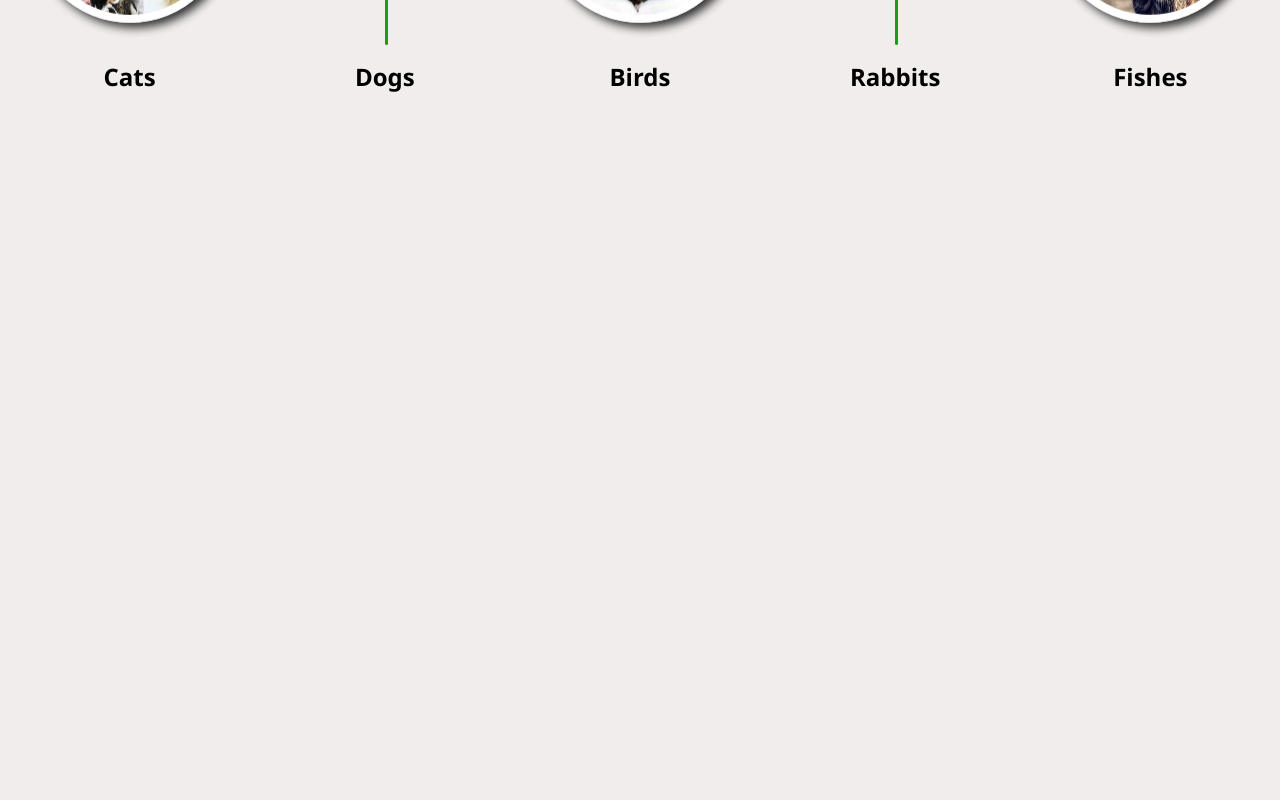
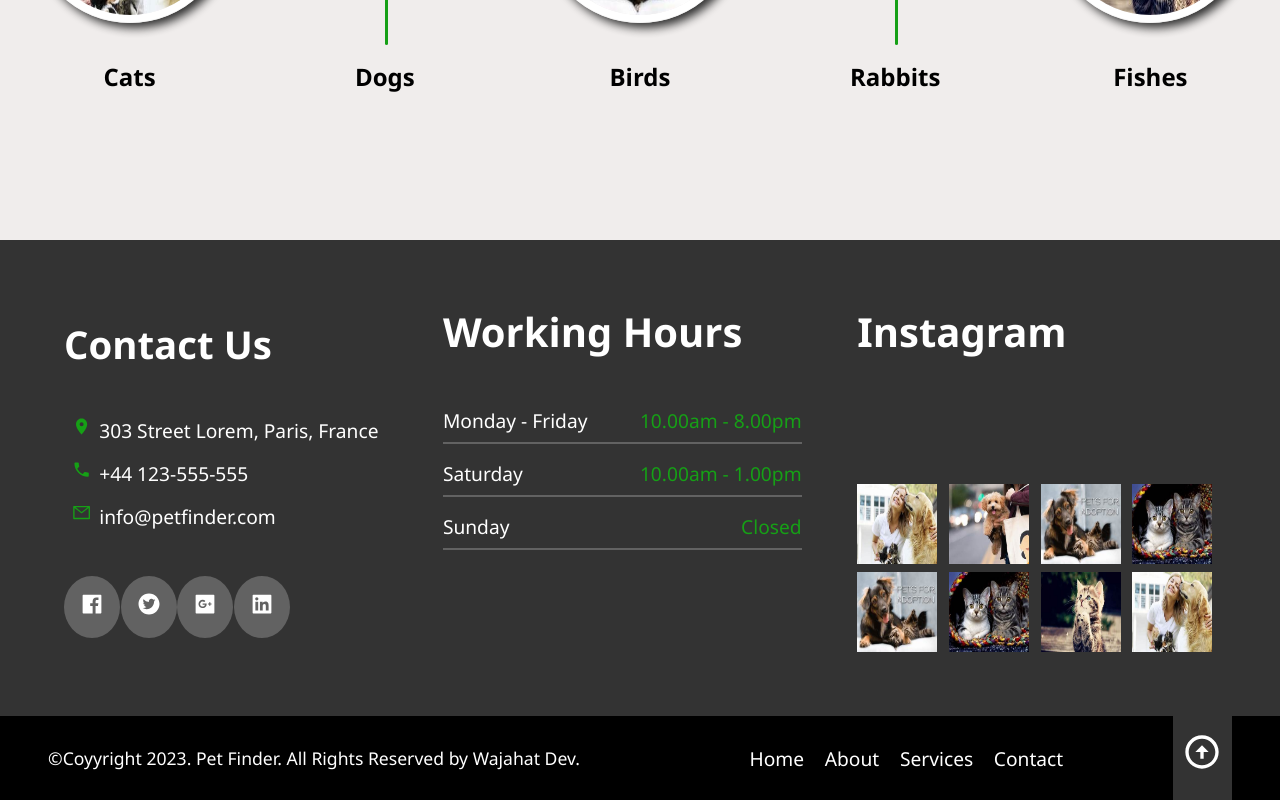
Before and after one commit to wajaht-ali/codeclause_pet-finder_app, a React (Create React App) app: page / in a window 1280 px wide. Shown: the part 1360-2160 px from the top of the page. Before the commit the page ends 1600 px from the top, so only its background shows below. Built offline with nearby package versions, Linux system fonts and the light colour scheme.

Commit message:
Footer updated sucessfully

```diff
--- /dev/null
+++ b/src/components/Footer.jsx
@@ -0,0 +1,97 @@
+import React from 'react'
+
+import { AiOutlineMail, AiFillFacebook, AiFillTwitterCircle, AiFillLinkedin, AiFillGooglePlusSquare } from "react-icons/ai";
+import { MdLocationOn, MdPhone } from "react-icons/md";
+import { MdArrowCircleUp } from "react-icons/md";
+import { NavLink } from 'react-router-dom';
+import img1 from "../assets/imgs/img1.jpeg";
+import img2 from "../assets/imgs/img2.jpeg";
+import img3 from "../assets/imgs/img3.jpeg";
+import img4 from "../assets/imgs/img4.jpeg";
+import img5 from "../assets/imgs/img5.jpeg";
+
+import "../styling/Footer.scss";
+const Footer = () => {
+    return (
+        <div className='footer'>
+            <div className="main">
+                <div className="contacts box">
+                    <h1>Contact Us</h1>
+                    <div className="credentials">
+                        <div className="address">
+                            <MdLocationOn />
+                            <p>303 Street Lorem, Paris, France</p>
+                        </div>
+                        <div className="phone">
+                            <MdPhone />
+                            <p>+44 123-555-555</p>
+                        </div>
+                        <div className="mail">
+                            <AiOutlineMail />
+                            <p>info@petfinder.com</p>
+                        </div>
+                    </div>
+                    <div className="icons">
+                        <ul>
+                            <li><NavLink className="svg" to={"http://www.facebook.com"}><AiFillFacebook /></NavLink></li>
+
+                            <li><NavLink className="svg" to={"http://www.facebook.com"}><AiFillTwitterCircle /></NavLink></li>
+
+                            <li><NavLink className="svg" to={"http://www.facebook.com"}><AiFillGooglePlusSquare /></NavLink></li>
+
+                            <li><NavLink className="svg" to={"http://www.facebook.com"}><AiFillLinkedin /></NavLink></li>
+                        </ul>
+                    </div>
+                </div>
+                <div className="opening box">
+                    <h1>Working Hours</h1>
+                    <div className="timings">
+                        <div className="line">
+                            <p>Monday - Friday</p>
+                            <p id='p2'>10.00am - 8.00pm</p>
+                        </div>
+                        <div className="line">
+                            <p>Saturday</p>
+                            <p id='p2'>10.00am - 1.00pm</p>
+                        </div>
+                        <div className="line">
+                            <p>Sunday </p>
+                            <p id='p2'>Closed</p>
+                        </div>
+                    </div>
+                </div>
+                <div className="instagram box">
+                    <h1>Instagram</h1>
+                    <div className="posts">
+                        <img src={img1} alt="img1" />
+                        <img src={img2} alt="img2" />
+                        <img src={img3} alt="img3" />
+                        <img src={img4} alt="img4" />
+                        <img src={img3} alt="img3" />
+                        <img src={img4} alt="img4" />
+                        <img src={img5} alt="img5" />
+                        <img src={img1} alt="img1" />
+                    </div>
+                </div>
+            </div>
+            <div className="bottom">
+                <div className="copyrights">
+                    <p>&copy;Coyyright 2023. Pet Finder. All Rights Reserved by Wajahat Dev.</p>
+                </div>
+                <div className="nav-icons">
+                    <ul>
+                        <li><NavLink id='link' to={"/"}>Home</NavLink></li>
+                        <li><NavLink id='link' >About</NavLink></li>
+                        <li><NavLink id='link' >Services</NavLink></li>
+                        <li><NavLink id='link' >Contact</NavLink></li>
+                    </ul>
+                </div>
+                <div className="btn-top">
+                    <a href="#home" id='btn'><MdArrowCircleUp /></a>
+                </div>
+            </div>
+        </div>
+    )
+}
+
+export default Footer
--- a/src/components/Header.jsx
+++ b/src/components/Header.jsx
@@ -5,7 +5,7 @@ import { AiFillFacebook, AiFillTwitterCircle, AiFillGooglePlusSquare, AiFillLink
 
 const Header = () => {
     return (
-        <div className='header'>
+        <div className='header' id='header'>
             <div className="topbar">
                 <div className="contact-info">
                     <MdPhone />
--- a/src/components/Home.jsx
+++ b/src/components/Home.jsx
@@ -2,6 +2,7 @@ import React from 'react'
 import { Carousel } from 'react-responsive-carousel';
 import TypeWriter from "typewriter-effect";
 import "react-responsive-carousel/lib/styles/carousel.min.css";
+import Footer from './Footer';
 import "../styling/Home.scss";
 import img1 from "../assets/imgs/img1.jpeg";
 import img2 from "../assets/imgs/img2.jpeg";
@@ -11,7 +12,7 @@ import img5 from "../assets/imgs/img5.jpeg";
 
 const Home = () => {
     return (
-        <div className='home'>
+        <div className='home' id='home'>
             <Carousel
                 infiniteLoop
                 autoPlay
@@ -78,6 +79,7 @@ const Home = () => {
                 </div>
             </div>
 
+            <Footer />
         </div>
     )
 }
--- /dev/null
+++ b/src/styling/Footer.scss
@@ -0,0 +1,231 @@
+@import "./Utilities.scss";
+
+.footer {
+    height: 70vh;
+    width: 100%;
+    display: flex;
+    flex-direction: column;
+    justify-content: space-between;
+    background-color: #333;
+
+    >.main {
+        height: 85%;
+        width: 100%;
+        display: flex;
+        flex-direction: row;
+        justify-content: space-between;
+        align-items: center;
+        padding: 3rem;
+
+        .contacts {
+            height: 100%;
+            width: 30%;
+            // border: 2px solid #fff;
+            padding: 1rem;
+            display: flex;
+            flex-direction: column;
+            justify-content: space-evenly;
+            align-items: flex-start;
+            color: $color1;
+            font-size: 1.2rem;
+
+            >.credentials {
+                color: #fff;
+                margin: 1rem 0rem;
+
+                .address {
+                    margin: 1rem 0;
+                    display: flex;
+                    flex-direction: row;
+
+                    svg {
+                        color: $color2;
+                        margin: 0 .5rem;
+                    }
+                }
+
+                .phone {
+                    margin: 1rem 0;
+                    display: flex;
+                    flex-direction: row;
+
+                    svg {
+                        color: $color2;
+                        margin: 0 .5rem;
+                    }
+                }
+
+                .mail {
+                    margin: 1rem 0;
+                    display: flex;
+                    flex-direction: row;
+
+                    svg {
+                        color: $color2;
+                        margin: 0 .5rem;
+                    }
+                }
+            }
+
+            .icons {
+                width: 70%;
+
+                >ul {
+                    display: flex;
+                    flex-direction: row;
+                    justify-content: space-around;
+
+                    li {
+                        padding: 1rem;
+                        background-color: #626262;
+                        border-radius: 50%;
+
+                        svg {
+                            font-size: 1.5rem;
+                            color: #fff;
+                        }
+                    }
+                }
+            }
+        }
+
+        .opening {
+            height: 100%;
+            width: 33%;
+            // border: 2px solid #fff;
+            padding: 1rem;
+            color: $color1;
+            display: flex;
+            flex-direction: column;
+
+            >h1 {
+                font-size: 2.5rem;
+            }
+
+            >.timings {
+                margin: 2rem 0;
+                font-size: 1.2rem;
+            }
+
+            .line {
+                margin: .5rem 0;
+                padding: .5rem 0;
+                border-bottom: 2px solid #626262;
+                display: flex;
+                justify-content: space-between;
+
+                #p2 {
+                    color: $color2;
+                }
+            }
+
+        }
+
+        .instagram {
+            padding: 1rem;
+            height: 100%;
+            width: 33%;
+            // border: 2px solid #fff;
+            display: flex;
+            flex-direction: column;
+            justify-content: space-between;
+            color: $color1;
+
+            h1 {
+                font-size: 2.5rem;
+            }
+
+            .posts {
+                display: grid;
+                grid-template-areas:
+                    'pic pic pic pic';
+                gap: .5rem;
+
+                img {
+                    grid-area: pic pic;
+                    height: 80px;
+                    width: 80px;
+                }
+            }
+        }
+    }
+
+    .bottom {
+        height: 15%;
+        width: 100%;
+        background-color: black;
+        display: flex;
+        flex-direction: row;
+        justify-content: space-between;
+        align-items: center;
+        padding: 0 3rem;
+
+        .copyrights {
+            // border: 2px solid #fff;
+            color: #fff;
+            width: 50%;
+            font-size: 1.1rem;
+        }
+
+        .nav-icons {
+            width: 30%;
+            // border: 2px solid #fff;
+
+            >ul {
+                display: flex;
+                flex-direction: row;
+                justify-content: space-evenly;
+
+                >li {
+                    font-size: 1.2rem;
+                    transition: all .3s;
+
+                    &:hover {
+                        cursor: pointer;
+                        transform: scale(1.1);
+                    }
+
+                    >#link {
+                        color: #fff;
+
+                        &:hover {
+                            color: $color2;
+                        }
+                    }
+
+                }
+            }
+        }
+    }
+
+    .btn-top {
+        height: 100%;
+        width: 5%;
+        background-color: #333;
+
+        a {
+            display: flex;
+            flex-direction: row;
+            justify-content: center;
+            align-items: center;
+            margin: 1rem auto;
+            font-size: 2.5rem;
+            color: #fff;
+
+            &:hover {
+                color: $color2;
+                transform: scale(1.3);
+            }
+
+        }
+    }
+
+    // .box {
+    //     margin: .5rem;
+    //     &:hover {
+    //         transition: all .8s;
+    //         box-shadow: 5px 5px 10px #626262;
+    //         transform: scale(1.03);
+    //     }
+    // }
+}
--- a/src/styling/Utilities.scss
+++ b/src/styling/Utilities.scss
@@ -20,5 +20,5 @@ body {
     background-color: rgb(240, 237, 236);
 }
 .current {
-    color: $color1;
+    color: $color2;
 }
```
